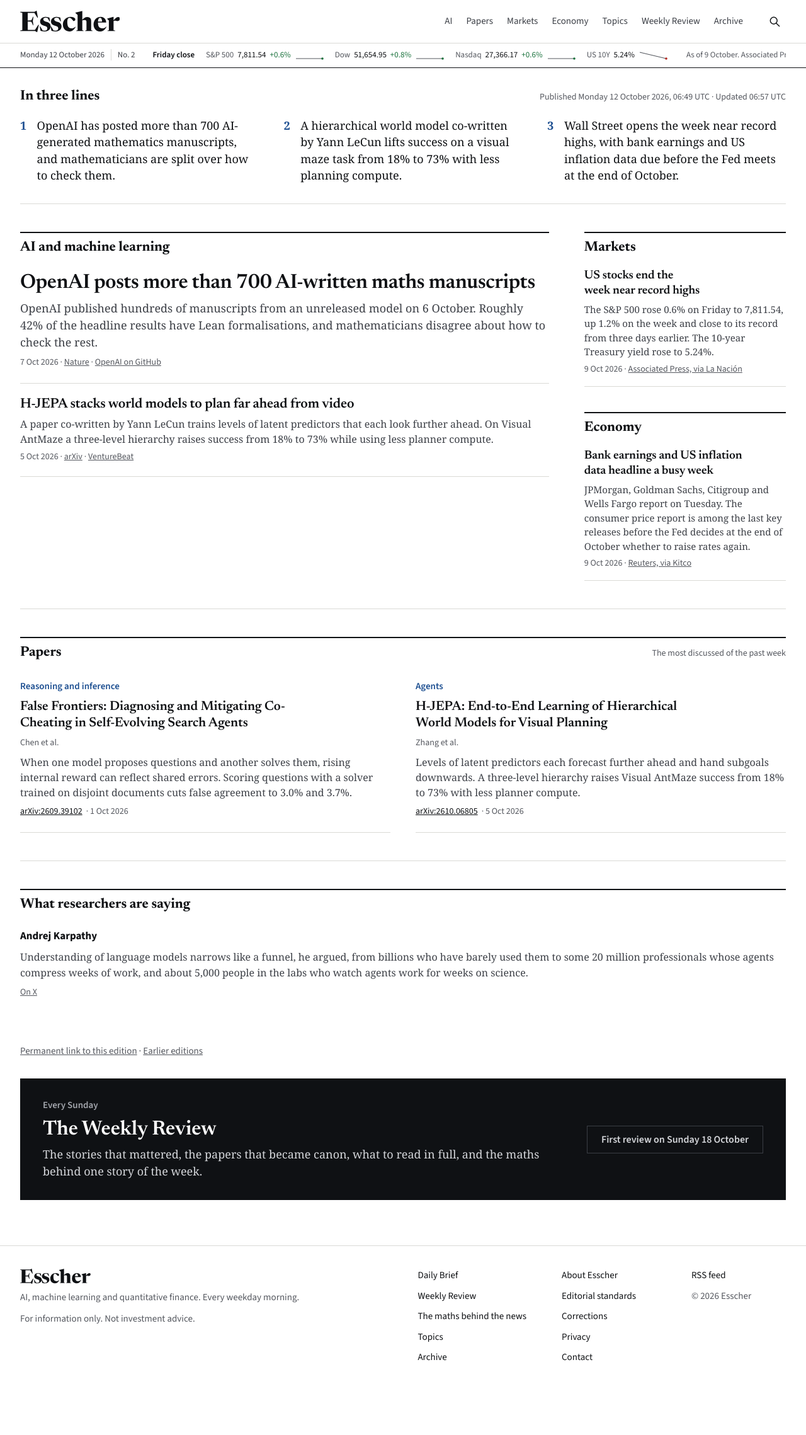
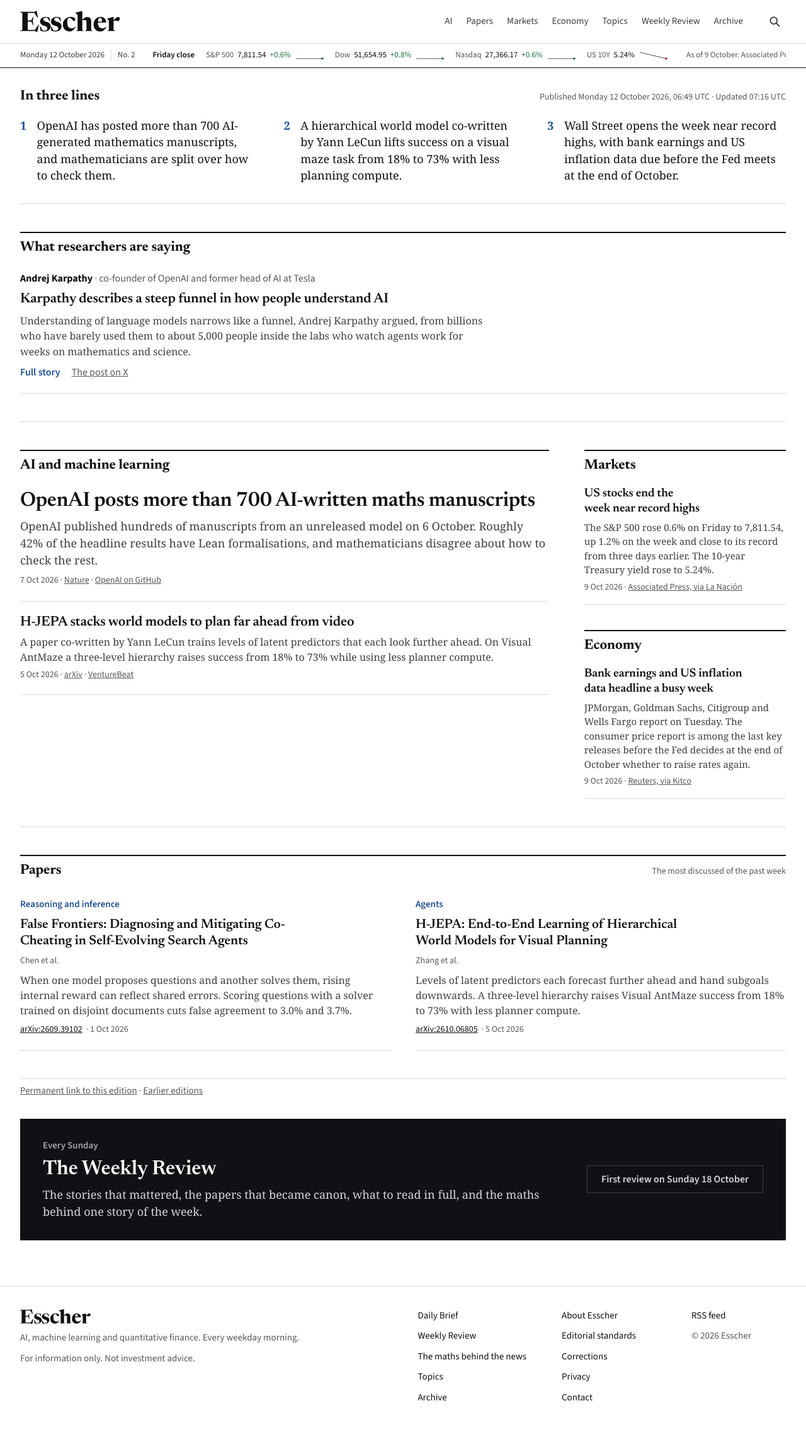
Before and after one commit to dvdbrz0/esscher, a Jekyll site: the page built from index.html, in a window 1280 px wide. Shown: the whole page at 63% size. Built offline with Jekyll 4.4.1, drawn with Linux system fonts in a browser that asks for light colours; some web fonts are replaced; before the commit the page ends 2215 px from its top, so only the background shows below that.

Commit message:
Voices near the top, each with its own page
- "What researchers are saying" moves up, after the chart and before the
  AI section, and shows the person's role, a headline, the summary, a link
  to the full story and the post itself.
- new_post.py gives a voice with a headline and a body its own page and
  share image, with the post as its source ("Read the post on X").
- Format and style guides describe the voice fields and headlines.
- 12 October brief: Karpathy's post gets a full page.

Co-Authored-By: Claude Opus 5.5 <noreply@anthropic.com>
Claude-Session: https://claude.ai/code/session_01UvmBK3yn6c8kKgXuhFzwBY

```diff
--- a/_includes/brief-body.html
+++ b/_includes/brief-body.html
@@ -40,6 +40,23 @@
 {% endif %}
 
 {% include chart-day.html c=b.chart %}
+
+{% if b.voices and b.voices.size > 0 %}
+<section id="voices" class="voices-top" aria-labelledby="voices-h">
+  <h2 id="voices-h" class="section-label">What researchers are saying</h2>
+  <div class="story-grid">
+    {% for v in b.voices %}
+    <div class="voice">
+      <span class="voice-name">{{ v.name | escape }}{% if v.role %}<span class="voice-role">{{ v.role | escape }}</span>{% endif %}</span>
+      {% if v.headline %}<h3>{% if v.story %}<a href="{{ v.story | relative_url }}">{{ v.headline | escape }}</a>{% else %}{{ v.headline | escape }}{% endif %}</h3>{% endif %}
+      <p>{{ v.summary | escape }}</p>
+      <p class="voice-links small">{% if v.story %}<a class="read-more" href="{{ v.story | relative_url }}">Full story</a>{% endif %}{% if v.url %}<a class="muted" href="{{ v.url | escape }}">{% if v.url contains "x.com/" or v.url contains "twitter.com/" %}The post on X{% else %}Source{% endif %}</a>{% endif %}</p>
+    </div>
+    {% endfor %}
+  </div>
+</section>
+{% endif %}
+
 
 <div class="columns">
   {% if b.ai and b.ai.size > 0 %}
@@ -113,35 +130,19 @@
 </section>
 {% endif %}
 
-{% if b.voices.size > 0 or b.mathematics.size > 0 %}
+{% if b.mathematics and b.mathematics.size > 0 %}
 <div class="columns columns-last">
-  {% if b.voices and b.voices.size > 0 %}
-  <section class="col-main" aria-labelledby="voices-h">
-    <h2 id="voices-h" class="section-label">What researchers are saying</h2>
+  <section id="mathematics" class="col-main" aria-labelledby="math-h">
+    <h2 id="math-h" class="section-label">Mathematics</h2>
     <div class="story-grid">
-      {% for v in b.voices %}
-      <div class="voice">
-        <span class="voice-name">{{ v.name | escape }}</span>
-        <p>{{ v.summary | escape }}</p>
-        {% if v.url %}<a class="muted small" href="{{ v.url | escape }}">{% if v.url contains "x.com" %}On X{% else %}Source{% endif %}</a>{% endif %}
-      </div>
-      {% endfor %}
-    </div>
-  </section>
-  {% endif %}
-  {% if b.mathematics and b.mathematics.size > 0 %}
-  <div class="col-rail">
-    <section id="mathematics" aria-labelledby="math-h">
-      <h2 id="math-h" class="section-label">Mathematics</h2>
       {% for s in b.mathematics %}
-      <div class="story story-sm">
+      <div class="story">
         <h3>{% if s.story %}<a href="{{ s.story | relative_url }}">{{ s.headline | escape }}</a>{% else %}{{ s.headline | escape }}{% endif %}</h3>
         <p>{{ s.summary | escape }}</p>
         {% include item-meta.html it=s %}
       </div>
       {% endfor %}
-    </section>
-  </div>
-  {% endif %}
+    </div>
+  </section>
 </div>
 {% endif %}
--- a/_layouts/story.html
+++ b/_layouts/story.html
@@ -10,6 +10,7 @@ layout: default
     </div>
     <h1 id="story-h" class="lead-title">{{ st.title | escape }}</h1>
     {% if st.authors %}<p class="muted">{{ st.authors | escape }}</p>{% endif %}
+    {% if st.person %}<p class="muted">{{ st.person | escape }}{% if st.role %}, {{ st.role | escape }}{% endif %}</p>{% endif %}
     {% if st.summary %}<p class="dek">{{ st.summary | escape }}</p>{% endif %}
     <p class="story-dates small muted">
       {% if st.published %}Source published <time datetime="{{ st.published | escape }}"{% if st.published contains "T" %} data-local="full-date-time"{% endif %}>{% if st.published contains "T" %}{{ st.published | date: "%-d %B %Y, %H:%M UTC" }}{% else %}{{ st.published | date: "%-d %B %Y" }}{% endif %}</time> · {% endif %}
@@ -45,7 +46,8 @@ layout: default
       {% endif %}
     {% else %}
       {% assign primary = st.sources | first %}
-      {% if primary %}<a class="button" href="{{ primary.url | escape }}">Read the original at {{ primary.name | escape }}</a>{% endif %}
+      {% if primary and st.kind == "voice" %}<a class="button" href="{{ primary.url | escape }}">{% if primary.url contains "x.com/" or primary.url contains "twitter.com/" %}Read the post on X{% else %}Read the original{% endif %}</a>
+      {% elsif primary %}<a class="button" href="{{ primary.url | escape }}">Read the original at {{ primary.name | escape }}</a>{% endif %}
     {% endif %}
 
     {% if st.sources.size > 0 or st.links.size > 0 %}
--- a/_posts/2026-10-12-daily.md
+++ b/_posts/2026-10-12-daily.md
@@ -179,12 +179,24 @@
  "voices": [
   {
    "name": "Andrej Karpathy",
-   "summary": "Understanding of language models narrows like a funnel, he argued, from billions who have barely used them to some 20 million professionals whose agents compress weeks of work, and about 5,000 people in the labs who watch agents work for weeks on science.",
-   "url": "https://x.com/karpathy/status/2109361546505966046"
+   "role": "co-founder of OpenAI and former head of AI at Tesla",
+   "headline": "Karpathy describes a steep funnel in how people understand AI",
+   "summary": "Understanding of language models narrows like a funnel, Andrej Karpathy argued, from billions who have barely used them to about 5,000 people inside the labs who watch agents work for weeks on mathematics and science.",
+   "body": [
+    "In a post on X, Andrej Karpathy returned to an observation he first made in April about how unevenly people understand what large language models can do. He now describes that understanding as a steep funnel, with each level seeing a very different technology.",
+    "At the wide end, by his estimate, are about 6 billion people who have barely used the models, and 1 to 2 billion who know them only through free chatbots. Below them are some 20 million professionals in mathematics and software who use agents to compress weeks of work into a few prompts. At the narrow end are roughly 5,000 people inside the labs, who watch groups of agents work for weeks at a time on problems in mathematics and science.",
+    "The numbers are his rough estimates rather than measurements. Replies to the post turned on how uneven progress has been from one kind of task to another, on the part played by training with rewards that can be checked automatically, and on the gap between public perception of the models and the way they are used at the frontier."
+   ],
+   "topics": [
+    "Large language models",
+    "Agents"
+   ],
+   "url": "https://x.com/karpathy/status/2109361546505966046",
+   "story": "/stories/2026-10-12-daily-karpathy-describes-a-steep-funnel-in-how-people-understand-ai/"
   }
  ],
  "published": "2026-10-12T06:49:25Z",
- "updated": "2026-10-12T06:57:51Z",
+ "updated": "2026-10-12T07:16:15Z",
  "image": "/assets/og/2026-10-12-daily.png"
 }
 ---
@@ -192,6 +204,10 @@
 1. OpenAI has posted more than 700 AI-generated mathematics manuscripts, and mathematicians are split over how to check them.
 2. A hierarchical world model co-written by Yann LeCun lifts success on a visual maze task from 18% to 73% with less planning compute.
 3. Wall Street opens the week near record highs, with bank earnings and US inflation data due before the Fed meets at the end of October.
+
+**What researchers are saying**
+
+- [Karpathy describes a steep funnel in how people understand AI](https://esscher.com/stories/2026-10-12-daily-karpathy-describes-a-steep-funnel-in-how-people-understand-ai/): Understanding of language models narrows like a funnel, Andrej Karpathy argued, from billions who have barely used them to about 5,000 people inside the labs who watch agents work for weeks on mathematics and science.
 
 **AI and machine learning**
 
--- /dev/null
+++ b/_stories/2026-10-12-daily-karpathy-describes-a-steep-funnel-in-how-people-understand-ai.md
@@ -0,0 +1,30 @@
+---
+{
+ "layout": "story",
+ "title": "Karpathy describes a steep funnel in how people understand AI",
+ "kind": "voice",
+ "section": "What researchers are saying",
+ "edition": "daily",
+ "edition_url": "/2026/10/12/daily/",
+ "date": "2026-10-12 05:00:00 +0300",
+ "summary": "Understanding of language models narrows like a funnel, Andrej Karpathy argued, from billions who have barely used them to about 5,000 people inside the labs who watch agents work for weeks on mathematics and science.",
+ "body": [
+  "In a post on X, Andrej Karpathy returned to an observation he first made in April about how unevenly people understand what large language models can do. He now describes that understanding as a steep funnel, with each level seeing a very different technology.",
+  "At the wide end, by his estimate, are about 6 billion people who have barely used the models, and 1 to 2 billion who know them only through free chatbots. Below them are some 20 million professionals in mathematics and software who use agents to compress weeks of work into a few prompts. At the narrow end are roughly 5,000 people inside the labs, who watch groups of agents work for weeks at a time on problems in mathematics and science.",
+  "The numbers are his rough estimates rather than measurements. Replies to the post turned on how uneven progress has been from one kind of task to another, on the part played by training with rewards that can be checked automatically, and on the gap between public perception of the models and the way they are used at the frontier."
+ ],
+ "person": "Andrej Karpathy",
+ "role": "co-founder of OpenAI and former head of AI at Tesla",
+ "sources": [
+  {
+   "name": "Andrej Karpathy on X",
+   "url": "https://x.com/karpathy/status/2109361546505966046"
+  }
+ ],
+ "topics": [
+  "Large language models",
+  "Agents"
+ ],
+ "image": "/assets/og/2026-10-12-daily-karpathy-describes-a-steep-funnel-in-how-people-understand-ai.png"
+}
+---
--- a/assets/css/site.css
+++ b/assets/css/site.css
@@ -143,10 +143,18 @@ sup { font-size: 0.7em; }
 .paper a { text-decoration: underline; }
 .tag { font-size: 15px; font-weight: 600; color: var(--accent); }
 
-.voice { display: flex; flex-direction: column; gap: 8px; padding: 20px 0; }
-.voice-name { font-weight: 700; font-size: 17px; }
-.voice p { font-family: var(--serif); font-size: 16px; line-height: 1.55; color: var(--ink-2); }
-.voice a { text-decoration: underline; }
+.voices-top { padding: 44px 0; border-bottom: 1px solid var(--rule); }
+.voice { display: flex; flex-direction: column; gap: 8px; padding: 20px 0; border-bottom: 1px solid var(--rule); }
+.voice-name { font-weight: 700; font-size: 16px; }
+.voice-role { font-weight: 400; color: var(--muted); }
+.voice-role::before { content: " · "; }
+.voice h3 { font-family: var(--head); font-weight: 600; font-size: 22px; line-height: 1.2; letter-spacing: -0.005em; }
+.voice h3 a { text-decoration: none; }
+.voice h3 a:hover { text-decoration: underline; text-decoration-thickness: 2px; text-underline-offset: 4px; }
+.voice h3 a:visited { color: var(--muted); }
+.voice p { font-family: var(--serif); font-size: 16px; line-height: 1.55; color: var(--ink-2); max-width: 46rem; }
+.voice .voice-links { display: flex; flex-wrap: wrap; gap: 6px 18px; font-family: var(--text); }
+.voice .voice-links a.muted { text-decoration: underline; }
 
 .edition-link { padding: 8px 0 32px; font-size: 15px; color: var(--muted); }
 .edition-link a { text-decoration: underline; }
```
Also changed, not shown: _docs/format.md (+6 -1 lines), _docs/style.md (+4 -0 lines), scripts/new_post.py (+19 -2 lines), assets/og/2026-10-12-daily-karpathy-describes-a-steep-funnel-in-how-people-understand-ai.png (added).
